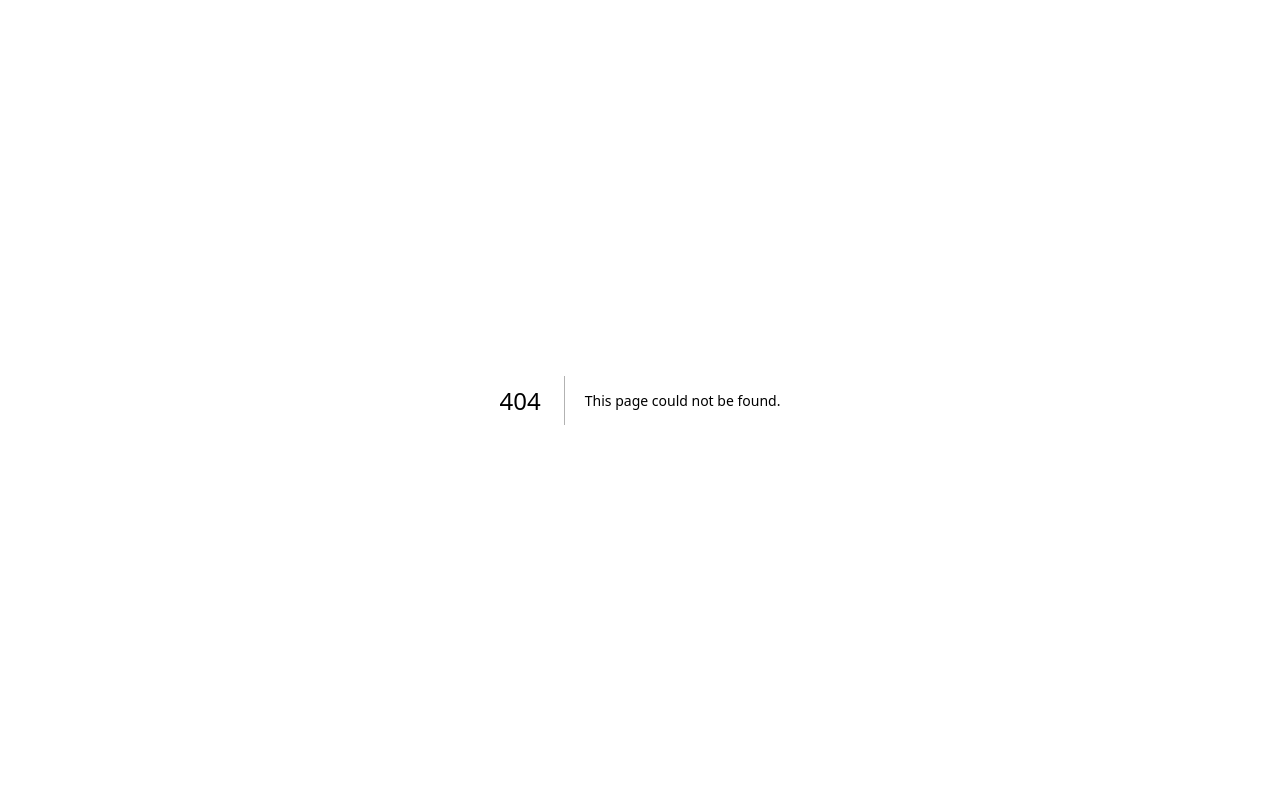
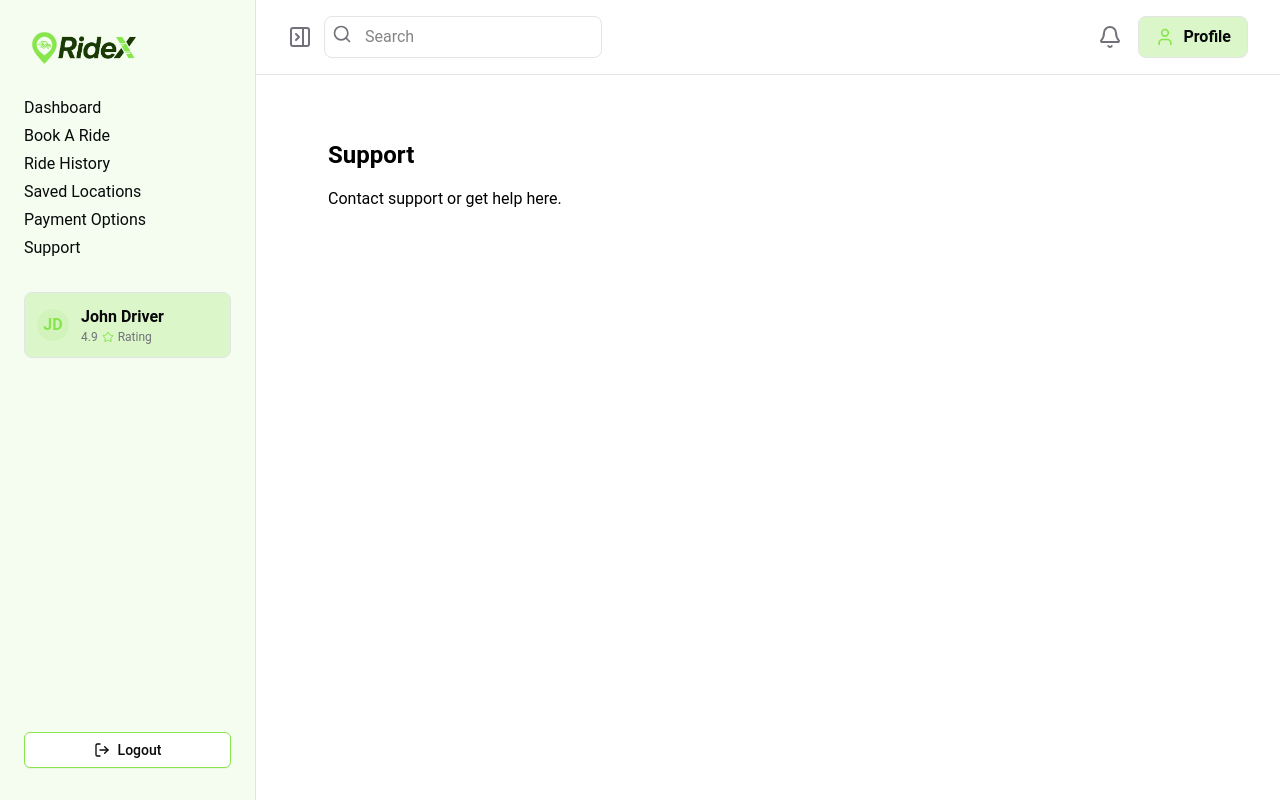
Before and after one commit to rubel6610/RideX-Frontend, a Next.js app: page /dashboard/support in a window 1280 px wide. Before the commit this address had no page. Built offline with nearby package versions, Linux system fonts and the light colour scheme.

Commit message:
added: support route

```diff
--- /dev/null
+++ b/src/app/dashboard/support/page.jsx
@@ -0,0 +1,9 @@
+"use client";
+export default function Support() {
+  return (
+    <div className="p-8">
+      <h2 className="text-2xl font-bold mb-4">Support</h2>
+      <p>Contact support or get help here.</p>
+    </div>
+  );
+}
```
